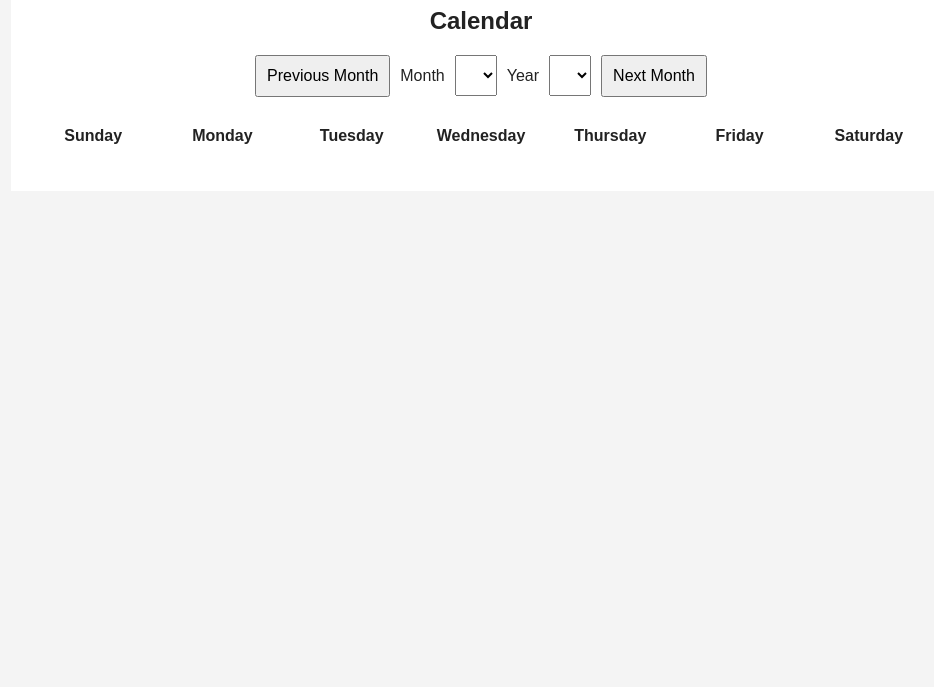
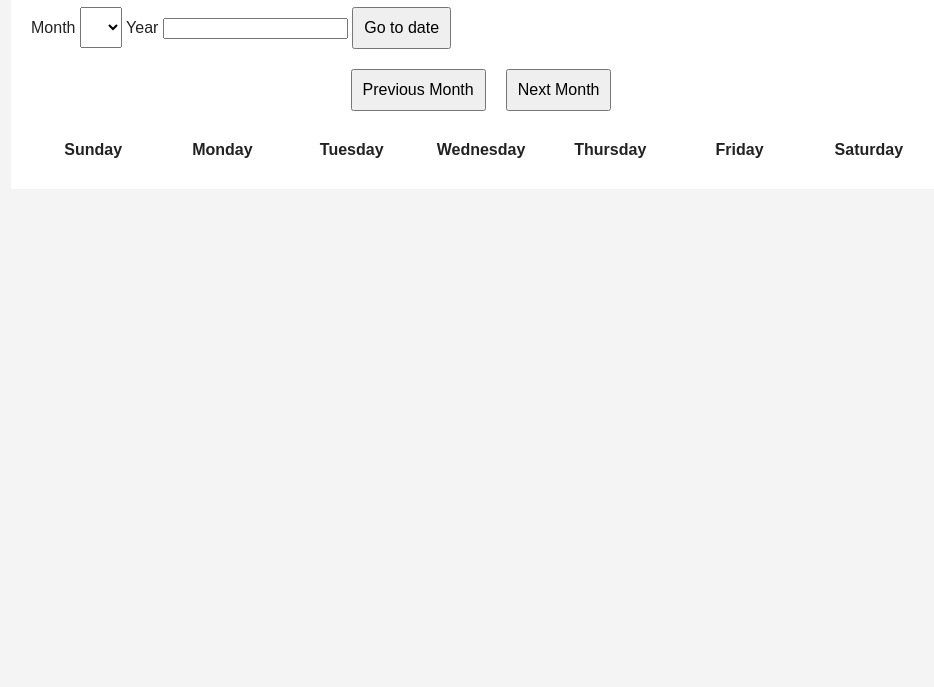
Before and after one commit to joanne342/checkpoint-calendar-practice, a website: page index.html in a window 1280 px wide. Shown: the part 113-800 px from the top of the page, without its empty margins (159-1093 px from the left). Drawn offline with Linux system fonts and the light colour scheme.

Commit message:
Update index.html

```diff
--- a/index.html
+++ b/index.html
@@ -13,31 +13,37 @@
     <main>
       <h1>Days Calendar</h1>
 
-      <section aria-labelledby="calendar-heading">
-        <h2 id="calendar-heading">Calendar</h2>
+      <form id="date-picker" class="date-picker">
+        <label for="month-select">Month</label>
+        <select id="month-select"></select>
+
+        <label for="year-input">Year</label>
+        <input
+          id="year-input"
+          type="number"
+          step="1"
+          required
+        />
+
+        <button type="submit">Go to date</button>
+      </form>
 
       <div class="calendar-controls">
         <button id="previous-month" type="button">
           Previous Month
         </button>
 
-          <label for="month-select">Month</label>
-          <select id="month-select"></select>
-
-          <label for="year-select">Year</label>
-          <select id="year-select"></select>
+        <h2 id="current-month" aria-live="polite"></h2>
 
         <button id="next-month" type="button">
           Next Month
         </button>
       </div>
 
-        <h3 id="current-month" aria-live="polite"></h3>
-
       <div
         class="calendar-grid"
         id="calendar"
-          aria-label="Calendar"
+        aria-label="Monthly calendar"
       >
         <div class="weekday">Sunday</div>
         <div class="weekday">Monday</div>
@@ -47,18 +53,6 @@
         <div class="weekday">Friday</div>
         <div class="weekday">Saturday</div>
       </div>
-
-        <section
-          id="day-description"
-          aria-labelledby="description-heading"
-          hidden
-        >
-          <h3 id="description-heading">About this day</h3>
-          <p id="description-text"></p>
-        </section>
-
-        <p id="calendar-error" role="status"></p>
-      </section>
     </main>
   </body>
 </html>
```
Lines whose indentation alone changed are shown as unchanged.
